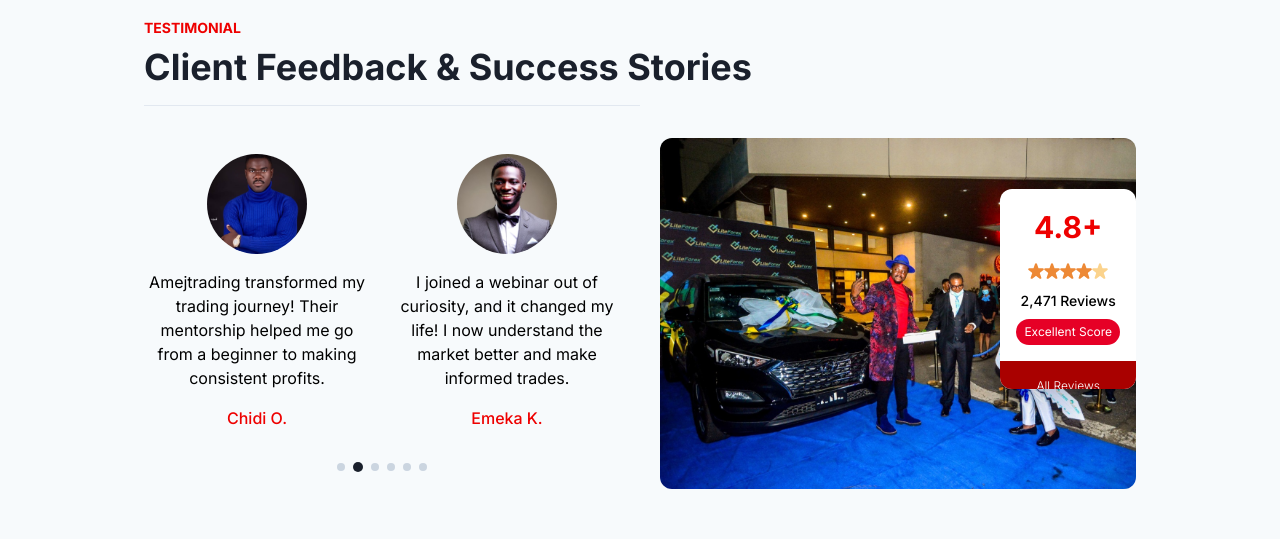
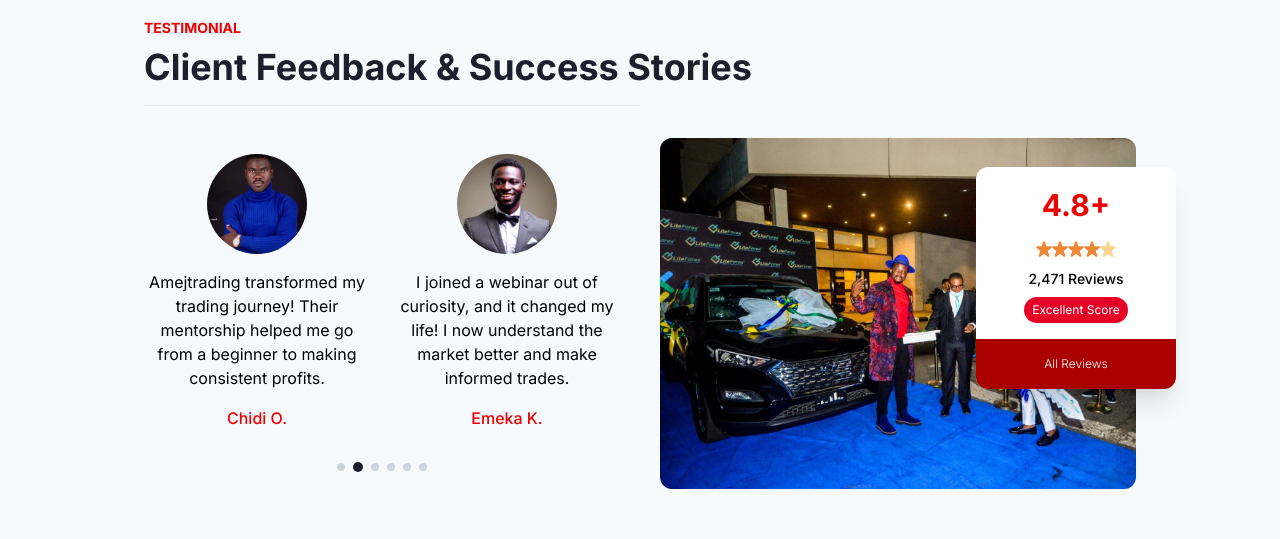
Before and after one commit to favouritesam/amejtrading-landing-page, a Next.js app in the folder amejtrading/: page / in a window 1280 px wide. Shown: the part 2800-3339 px from the top of the page. Built offline with nearby package versions, Linux system fonts and the light colour scheme.

Commit message:
implementation

```diff
--- a/amejtrading/src/components/containers/testimonial-section.tsx
+++ b/amejtrading/src/components/containers/testimonial-section.tsx
@@ -139,22 +139,24 @@ export default function TestimonialSection() {
                     </HStack>
                 </Box>
 
-                <Box position="relative" w={{ base: "100%", lg: "50%" }} borderRadius="xl" overflow="hidden">
+                <Box position="relative"
+                     w={{ base: "100%", lg: "50%" }}
+                     borderRadius="xl"
+                     overflow="visible"
+                >
                     <Box position="relative" w="100%" h={{ base: "300px", md: "400px", lg: "100%" }}>
-                        <Image src="/img/men.jpg" alt="Event photo" objectFit="cover" w="100%" h="100%" />
+                        <Image src="/img/men.jpg" alt="Event photo" objectFit="cover" w="100%" h="100%" borderRadius="xl"/>
 
-                        {/* Updated Review Card */}
                         <Box position="absolute"
                              bottom="50px"
-                             right="0"
-                             zIndex={1}
+                             right="-40px"
+                             zIndex={2}
                              bg="white"
                              borderRadius="xl"
                              boxShadow="xl"
-                             maxW="200px"
-                             height='57%'
-                             overflow="hidden"
-                             transform="translateY(-50px)">
+                             w="200px"
+                             transform="translateY(-50px)"
+                        >
                             <VStack spacing={2} p={4}>
                                 <Text color="red.600" fontSize="3xl" fontWeight="bold">
                                     4.8+
```
